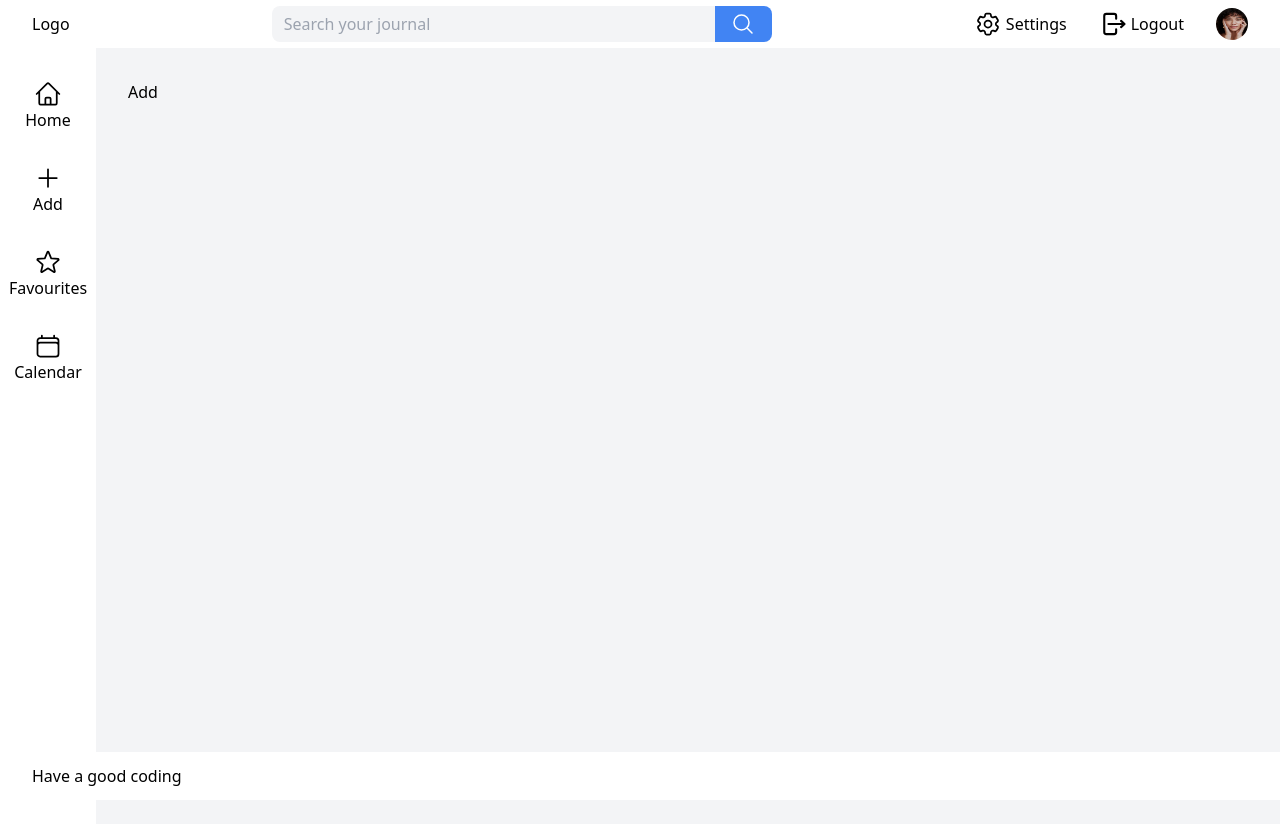
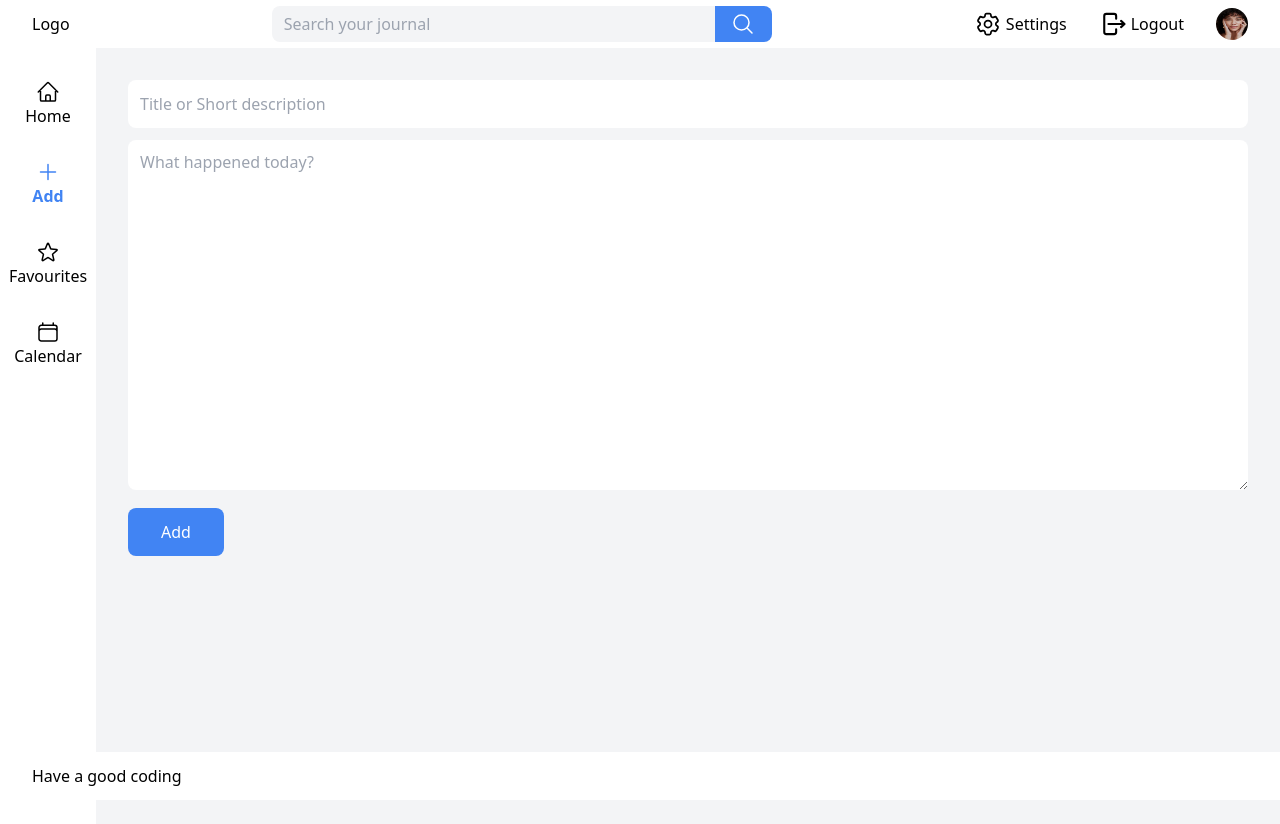
Before and after one commit to bruceaudo/journal, a Next.js app: page /dashboard/add in a window 1280 px wide. Shown: the top 824 px of the page. Built offline with nearby package versions, Linux system fonts and the light colour scheme.

Commit message:
Made all add form and search form to be components

```diff
--- a/app/components/SideNavigation.tsx
+++ b/app/components/SideNavigation.tsx
@@ -1,36 +1,41 @@
-import { StarIcon } from '@heroicons/react/24/outline';
-import { HomeIcon, PlusIcon } from '@heroicons/react/24/outline';
-import { CalendarIcon } from '@heroicons/react/24/outline';
-import Link from 'next/link';
-import React from 'react';
+"use client";
+import { StarIcon } from "@heroicons/react/24/outline";
+import { HomeIcon, PlusIcon } from "@heroicons/react/24/outline";
+import { CalendarIcon } from "@heroicons/react/24/outline";
+import Link from "next/link";
+import React, { useEffect, useState } from "react";
+import { usePathname } from "next/navigation";
 
-type SideNavigationProps = {
+type SideNavigationProps = {};
 
-};
+const SideNavigation: React.FC<SideNavigationProps> = () => {
+  const links = ["Home", "Add", "Favourites", "Calendar"];
+  const [active, setActive] = useState("");
+  const path = usePathname().split("/");
+  const activeLink = path[path.length - 1];
 
-const SideNavigation:React.FC<SideNavigationProps> = () => {
+
 
   return <nav className="w-24 fixed top-12 bottom-12 left-0 flex flex-col items-center py-8 bg-white gap-y-8">
-
-          <Link className='flex flex-col items-center' href="/dashboard">
-            <HomeIcon className="h-7 w-7" />
+      <Link className={`${activeLink === "dashboard" ? "text-[#4184F3] font-bold" : ""} flex flex-col items-center`} href="/dashboard">
+        <HomeIcon className="h-6 w-6" />
         Home
       </Link>
 
-        <Link href={"/dashboard/add"} className="flex flex-col items-center">
-          <PlusIcon className="h-7 w-7" />
+      <Link className={`${activeLink === "add" ? "text-[#4184F3] font-bold" : ""} flex flex-col items-center`} href="/dashboard/add">
+        <PlusIcon className="h-6 w-6" />
         Add
       </Link>
 
-        <Link href={"/dashboard/favourites"} className="flex flex-col items-center">
-          <StarIcon className="h-7 w-7" />
+      <Link className={`${activeLink === "favourites" ? "text-[#4184F3] font-bold" : ""} flex flex-col items-center`} href="/dashboard/favourites">
+        <StarIcon className="h-6 w-6" />
         Favourites
       </Link>
 
-        <Link href={"/dashboard/calendar"} className="flex flex-col items-center">
-          <CalendarIcon className="h-7 w-7" />
+      <Link className={`${activeLink === "calendar" ? "text-[#4184F3] font-bold" : ""} flex flex-col items-center`} href="/dashboard/calendar">
+        <CalendarIcon className="h-6 w-6" />
         Calendar
       </Link>
     </nav>;
-}
+};
 export default SideNavigation;
--- a/app/components/TopNavigation.tsx
+++ b/app/components/TopNavigation.tsx
@@ -1,10 +1,10 @@
 import { ArrowRightOnRectangleIcon } from '@heroicons/react/20/solid';
 import { Cog6ToothIcon } from '@heroicons/react/24/outline';
-import { MagnifyingGlassIcon } from '@heroicons/react/24/outline';
 import Image from 'next/image';
 import React from 'react';
 import profile from '../assets/images/face.webp'
 import Link from 'next/link';
+import SearchForm from './forms/SearchForm';
 
 type TopNavigationProps = {
 
@@ -14,12 +14,7 @@ const TopNavigation:React.FC<TopNavigationProps> = () => {
 
     return <nav className="h-12 bg-white flex items-center fixed top-0 left-0 right-0 px-8 justify-between">
         <div>Logo</div>
-        <form className="h-[36px] w-[500px] flex items-center">
-          <input className="h-full w-full bg-gray-100 rounded-l-lg mr-0 focus:outline-none focus:border-none indent-3" type="text" placeholder="Search your journal" />
-          <button className="bg-[#4184F3] h-full w-16 rounded-r-lg flex items-center justify-center">
-            <MagnifyingGlassIcon className="h-6 w-6 text-white" />
-          </button>
-        </form>
+        <SearchForm />
         <div className="flex gap-x-8 items-center">
           <Link href={"/dashboard/settings"} className="flex items-center gap-1">
             <Cog6ToothIcon className="h-7 w-7" />
--- /dev/null
+++ b/app/components/forms/AddForm.tsx
@@ -0,0 +1,20 @@
+"use client"
+import React, { useState } from 'react';
+
+type AddFormProps = {
+
+};
+
+const AddForm: React.FC<AddFormProps> = () => {
+    const [title, setTitle] = useState("");
+    const [details, setDetails] = useState("");
+
+    return <form>
+          <input name='title' value={title} onChange={e=>setTitle(e.target.value)} className="w-full mb-3 rounded-lg h-12 indent-3 focus:outline-none focus:border focus:border-[#4184F3]" type="text" placeholder="Title or Short description" />
+          <textarea name='title' value={title} onChange={e=>setDetails(e.target.value)} className="w-full py-2.5 h-[350px] rounded-lg indent-3 focus:outline-none focus:border focus:border-[#4184F3] mb-3" placeholder="What happened today?" />
+          <button className="bg-[#4184F3] text-white w-24 h-12 rounded-lg">
+            Add
+          </button>
+        </form>
+}
+export default AddForm;
--- /dev/null
+++ b/app/components/forms/SearchForm.tsx
@@ -0,0 +1,20 @@
+"use client"
+import React, { useState } from 'react';
+import { MagnifyingGlassIcon } from "@heroicons/react/24/outline";
+
+type SearchFormProps = {
+
+};
+
+const SearchForm: React.FC<SearchFormProps> = () => {
+
+  const[search, setSearch] = useState('')
+
+    return <form className="h-[36px] w-[500px] flex items-center">
+        <input value={search} onChange={e=>setSearch((e.target.value))} className="h-full w-full bg-gray-100 rounded-l-lg mr-0 focus:outline-none focus:border-none indent-3" type="text" placeholder="Search your journal" />
+        <button className="bg-[#4184F3] h-full w-16 rounded-r-lg flex items-center justify-center">
+          <MagnifyingGlassIcon className="h-6 w-6 text-white" />
+        </button>
+      </form>;
+}
+export default SearchForm;
--- a/app/dashboard/add/page.tsx
+++ b/app/dashboard/add/page.tsx
@@ -1,13 +1,14 @@
+import AddForm from '@/app/components/forms/AddForm';
 import React from 'react';
 
 type pageProps = {
 
 };
 
-const page:React.FC<pageProps> = () => {
+const page: React.FC<pageProps> = () => {
 
     return <section className="ml-24 mt-12 w-full h-screen p-8 bg-gray-100">
-        <p>Add</p>
+        <AddForm />
       </section>;
 }
 export default page;
```
Lines whose indentation alone changed are shown as unchanged.
